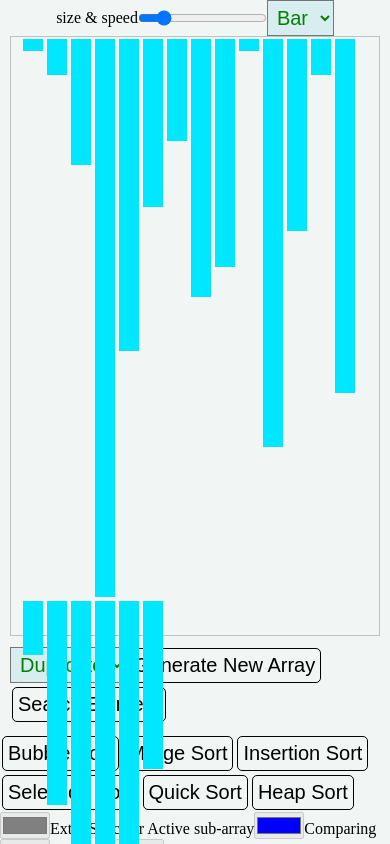
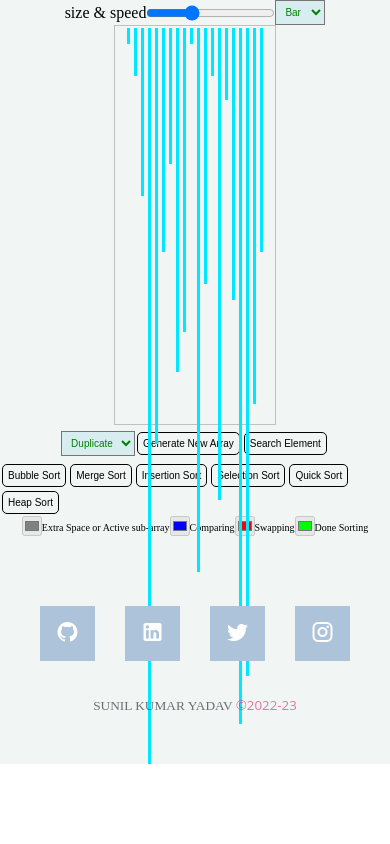
Before and after one commit to SunilKuYadav/ComprehendDSA, a React (Vite) app: page / in a window 390 px wide. Shown: the top 844 px of the page. Built offline with nearby package versions, Linux system fonts and the light colour scheme.

Commit message:
Update: mobile support

```diff
--- a/src/App.tsx
+++ b/src/App.tsx
@@ -168,6 +168,8 @@ function App() {
       } else {
         setCountMax(() => 300);
       }
+    } else {
+      setCountMax(() => 50);
     }
   }, [size.width]);
 
@@ -298,7 +300,7 @@ function App() {
             heap sort
           </button>
         </div>
-        <div>
+        <div className="color-wrapper">
           <input type="color" disabled value={active} />
           <span>Extra Space or Active sub-array</span>
 
--- a/src/Sorting.css
+++ b/src/Sorting.css
@@ -47,3 +47,44 @@
     font-size: 20px;
     color: green;
 }
+
+@media screen and (max-width: 800px) {
+    .bar-line-wrapper {
+        min-height: 400px;
+        height: 400px;
+    }
+
+    .btn-wrapper {
+        margin: 5px;
+    }
+
+    .btn {
+        padding: 5px;
+        margin: 2px;
+        border-radius: 5px;
+        font-size: 10px;
+    }
+
+    .btn:hover:not([disabled]) {
+        color: red;
+        background-color: aqua;
+        border-radius: 0;
+        transition: color 0.3s, background-color 0.3s, border-radius 0.3s;
+    }
+
+    .select {
+        background-color: #d7edf0;
+        padding: 5px;
+        font-size: 10px;
+        color: green;
+    }
+
+    input[type="color"] {
+        height: 20px;
+        width: 20px;
+    }
+
+    .color-wrapper span {
+        font-size: 10px;
+    }
+}
--- a/src/components/ArrayNodeBar.tsx
+++ b/src/components/ArrayNodeBar.tsx
@@ -1,4 +1,5 @@
 import React, { useEffect, useState } from "react";
+import { useWindowSize } from "../hooks";
 
 interface BarProps {
   size: number;
@@ -9,7 +10,20 @@ interface BarProps {
 
 const ArrayNode = (props: BarProps) => {
   const { number, size, color, maxHeightCount } = props;
-  const [hover, setHover] = useState(false);
+  const [hover, setHover] = useState<boolean>(false);
+
+  const [isMobile, setIsMobile] = useState<boolean>(false);
+
+  const screenSize = useWindowSize();
+
+  useEffect(() => {
+    if (screenSize.width < 800) {
+      setIsMobile(() => true);
+    } else {
+      setIsMobile(() => false);
+    }
+  }, [screenSize.width]);
+
   // size * step = 600
   // 600 / size = step
 
@@ -18,8 +32,16 @@ const ArrayNode = (props: BarProps) => {
   return (
     <div
       style={{
-        width: size < 100 ? ((100 / size) * 4 < 30 ? (100 / size) * 4 : 30) : 3,
-        height: number * (600 / maxHeightCount),
+        width: isMobile
+          ? 3
+          : size < 100
+          ? (100 / size) * 4 < 30
+            ? (100 / size) * 4
+            : 30
+          : 3,
+        height: isMobile
+          ? number * (400 / maxHeightCount)
+          : number * (600 / maxHeightCount),
         backgroundColor: color,
         margin: 2,
         color: "white",
```
